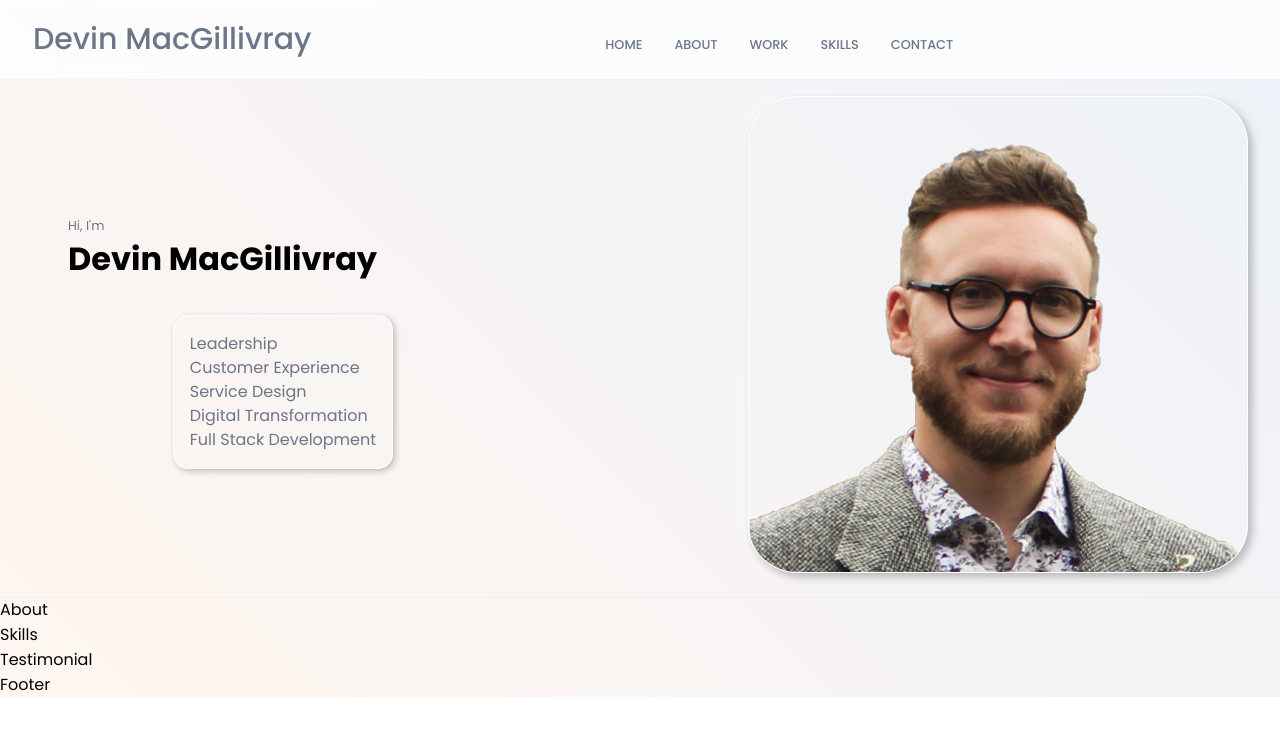
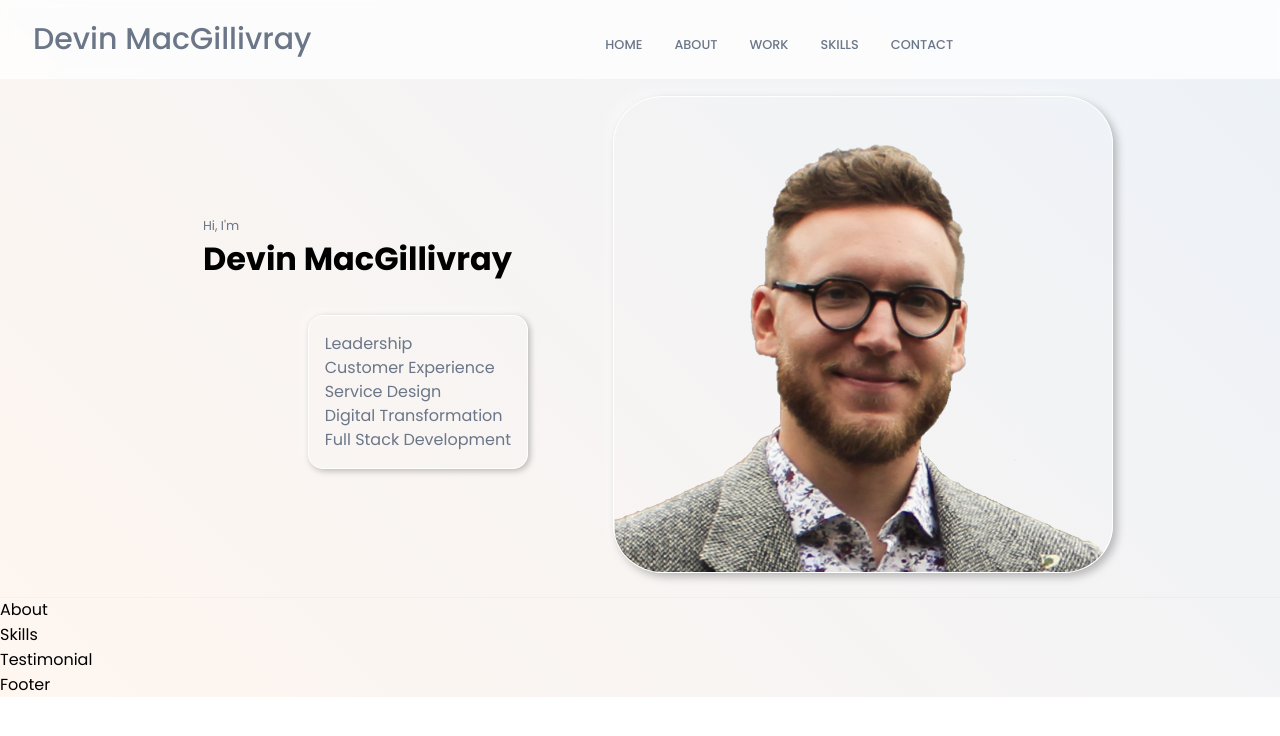
Before and after one commit to devhmac/Final_portfolio, a Next.js app in the folder portfolio-site/: page / in a window 1280 px wide. Shown: the top 736 px of the page. Built offline with nearby package versions, Linux system fonts and the light colour scheme; a web font is replaced by a local one.

Commit message:
I think i figured out my placement

```diff
--- a/portfolio-site/styles/Header.module.scss
+++ b/portfolio-site/styles/Header.module.scss
@@ -33,6 +33,7 @@
   width: 100%;
   height: 100%;
   flex-direction: row;
+
   padding: 6rem 2rem 1.5rem;
   box-shadow: 0px 1px rgba(185, 185, 185, 0.1);
   @media screen and (min-width: 2000px) {
@@ -50,6 +51,7 @@
 
 .app__header-info {
   flex: 0.65;
+
   display: flex;
   flex-direction: column;
   justify-content: flex-start;
@@ -101,13 +103,13 @@
 }
 
 .app__header-img {
-  flex: 1;
+  //flex: 1;
   height: 100%;
   display: flex;
   justify-content: flex-end;
   align-items: flex-end;
   position: relative;
-  margin-left: 1rem;
+  margin-left: 7%;
 
   img {
     width: 500px;
```
